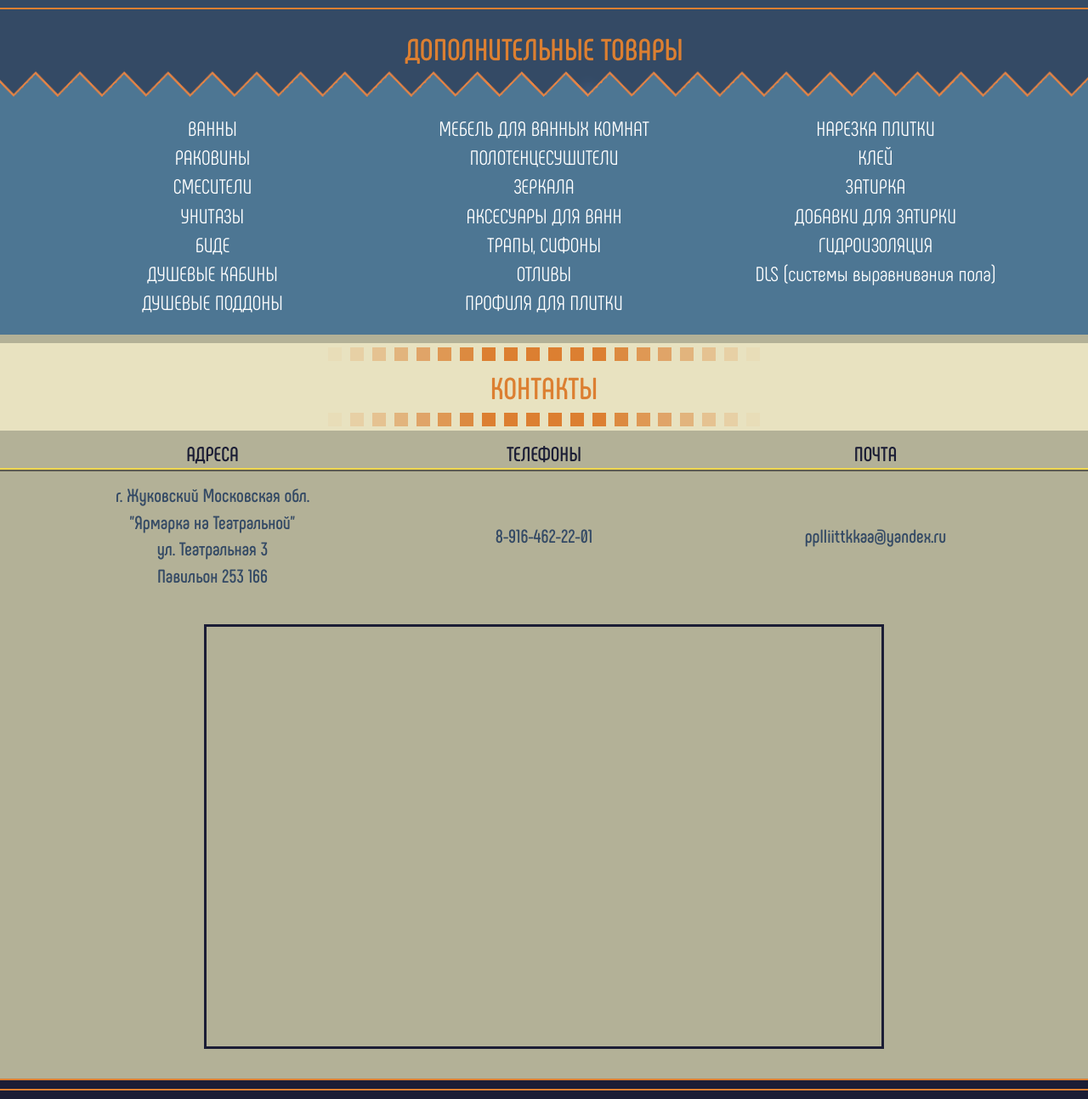
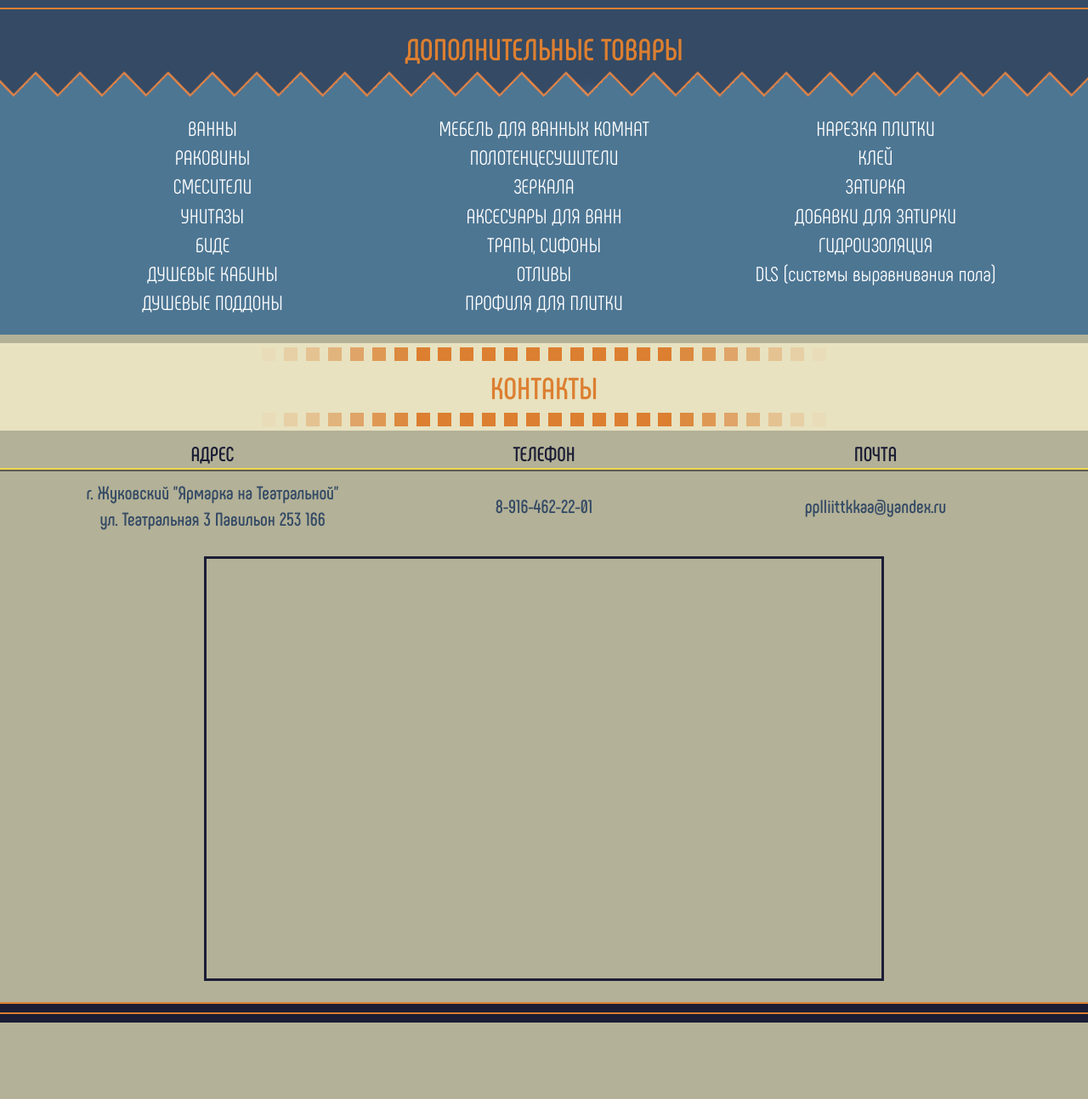
Before and after one commit to Alexander996/IPS_and_PSI, a Django app: page / in a window 1280 px wide. Shown: the part 955-2249 px from the top of the page at 85% size. After the commit the page ends 2159 px from the top, so only its background shows below. Run offline with Django 3.2, Linux system fonts and the light colour scheme; some libraries are stand-ins or nearby versions.

Commit message:
Fix contacts block

```diff
--- a/static/css/landing/contacts.css
+++ b/static/css/landing/contacts.css
@@ -42,7 +42,7 @@
 .contacts_data {
 	display: table;
 	text-align: center;
-	height: 150px;
+	height: 80px;
 }
 
 .contacts_data span {
@@ -56,7 +56,7 @@
 /* Yandex map */
 .yandex_map {
 	text-align: center;
-	padding: 30px 10px;
+	padding: 20px 10px;
 }
 
 .yandex_map iframe {
--- a/templates/landing/landing_page.html
+++ b/templates/landing/landing_page.html
@@ -195,6 +195,12 @@
 		<div class="square" style="opacity: 1"></div>
 		<div class="square" style="opacity: 1"></div>
 		<div class="square" style="opacity: 1"></div>
+		<div class="square" style="opacity: 1"></div>
+		<div class="square" style="opacity: 1"></div>
+		<div class="square" style="opacity: 1"></div>
+		<div class="square" style="opacity: 1"></div>
+		<div class="square" style="opacity: 1"></div>
+		<div class="square" style="opacity: 1"></div>
 		<div class="square" style="opacity: 0.89"></div>
 		<div class="square" style="opacity: 0.75"></div>
 		<div class="square" style="opacity: 0.61"></div>
@@ -216,6 +222,12 @@
 		<div class="square" style="opacity: 1"></div>
 		<div class="square" style="opacity: 1"></div>
 		<div class="square" style="opacity: 1"></div>
+		<div class="square" style="opacity: 1"></div>
+		<div class="square" style="opacity: 1"></div>
+		<div class="square" style="opacity: 1"></div>
+		<div class="square" style="opacity: 1"></div>
+		<div class="square" style="opacity: 1"></div>
+		<div class="square" style="opacity: 1"></div>
 		<div class="square" style="opacity: 0.89"></div>
 		<div class="square" style="opacity: 0.75"></div>
 		<div class="square" style="opacity: 0.61"></div>
@@ -227,10 +239,10 @@
 	<div class="container">
 		<div class="row contacts_info">
 			<div class="col-xs-4">
-				<span>АДРЕСА</span>
+				<span>АДРЕС</span>
 			</div>
 			<div class="col-xs-4">
-				<span>ТЕЛЕФОНЫ</span>
+				<span>ТЕЛЕФОН</span>
 			</div>
 			<div class="col-xs-4">
 				<span>ПОЧТА</span>
@@ -242,7 +254,7 @@
 	<div class="container">
 		<div class="row">
 			<div class="col-xs-4 contacts_data">
-				<span>г. Жуковский Московская обл.<br>"Ярмарка на Театральной"<br>ул. Театральная 3<br>Павильон 253 166</span>
+				<span>г. Жуковский "Ярмарка на Театральной"<br>ул. Театральная 3 Павильон 253 166</span>
 			</div>
 			<div class="col-xs-4 contacts_data">
 				<span>8-916-462-22-01</span>
```
